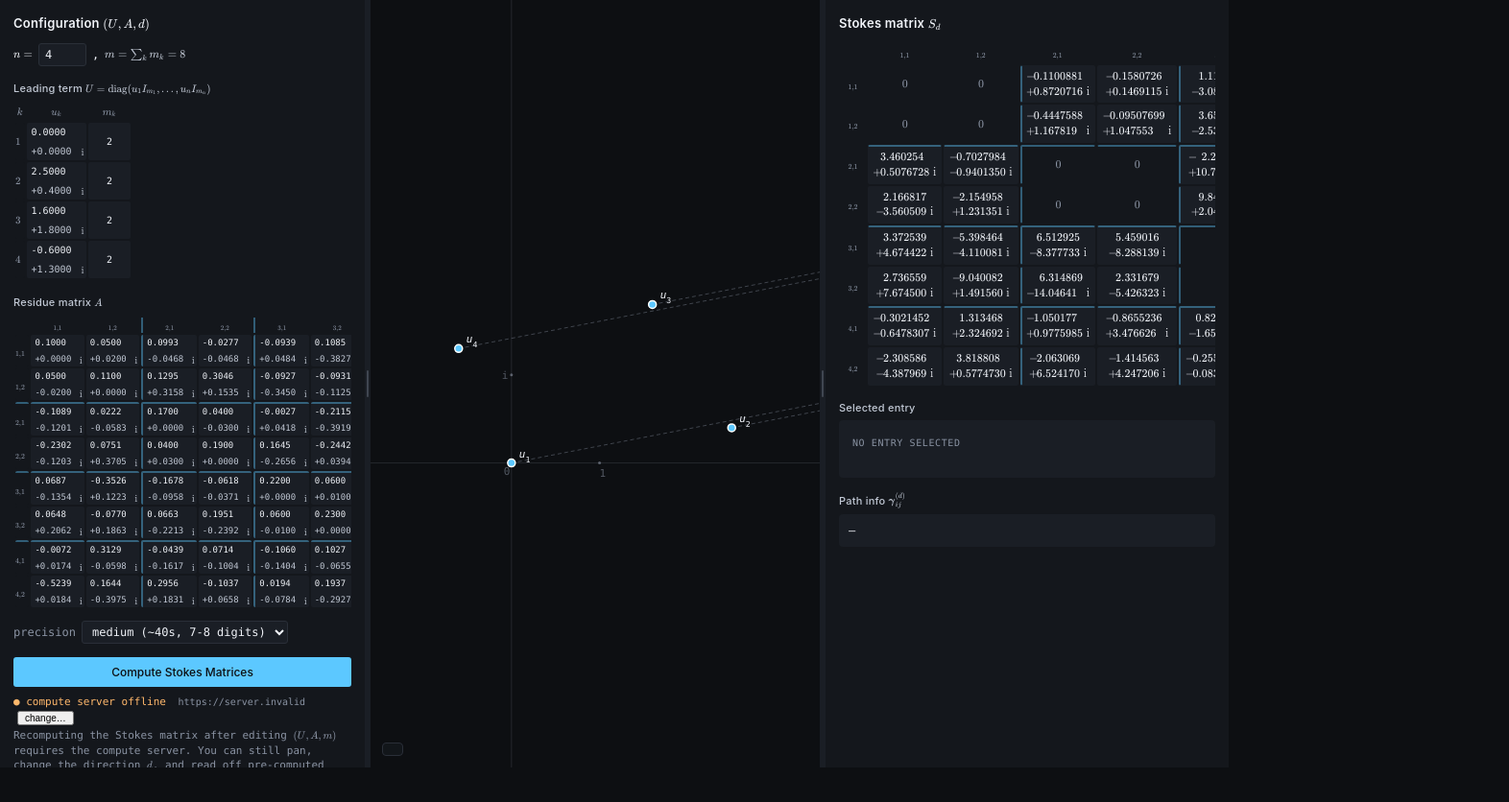
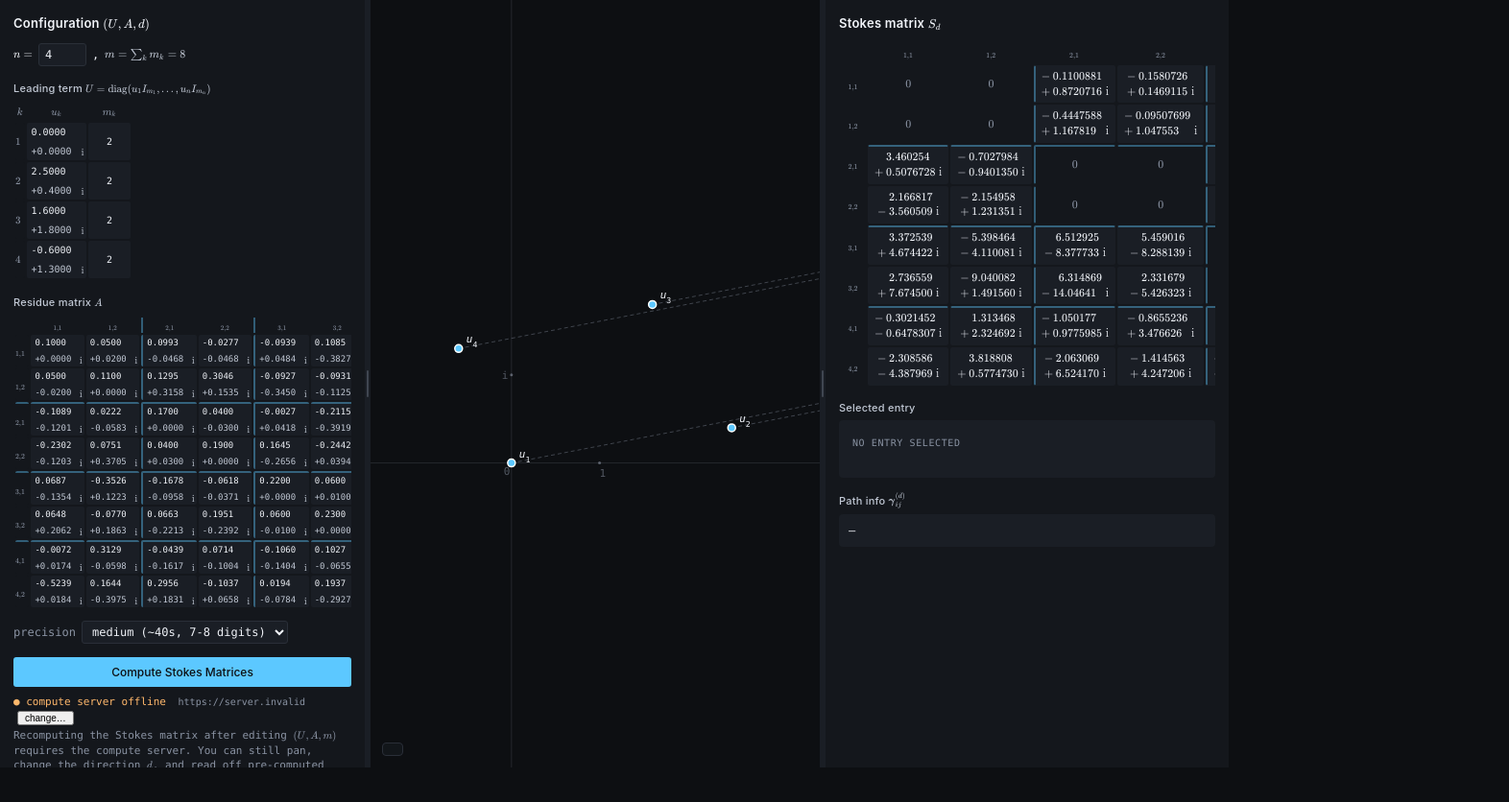
Before and after one commit to dtq1997/Stokes-Matrix, a website built with Vite: page web/index.html in a window 1280 px wide. Shown: the whole page at 96% size, 1572 px wide, since content can reach past the window. Built offline with nearby package versions, Linux system fonts and the light colour scheme; no server answers.

Commit message:
ui: 对齐复数小数点并调整符号间距

```diff
--- a/web/src/main.ts
+++ b/web/src/main.ts
@@ -787,7 +787,7 @@ async function main() {
     return mmul(mmul(left, block), right);
   }
 
-  /** 复数 entry 渲染为 HTML grid (4 列: sign | 整数 | 小数 | i).
+  /** 复数 entry 渲染为 HTML grid (5 列: sign | gap | 整数 | 小数 | i).
    * 两行 (re / im·i) 用同一 grid 让符号竖直对齐 + 小数点对齐 (整数右对齐 + 小数左对齐).
    * KaTeX 不支持 `array{r@{}l}` 的 `@{}` 列间距控制, 用 LaTeX 渲染会失败回退到源码.
    * 改用 HTML 完全可控. 字体用 KaTeX_Main 保持数学风格.
@@ -803,8 +803,8 @@ async function main() {
     const [reInt, reFrac] = splitBySigDigits(v.re, digits);
     const [imInt, imFrac] = splitBySigDigits(v.im, digits);
     return `<div class="cs-grid">
-      <span class="cs-sign">${reSign}</span><span class="cs-int">${reInt}</span><span class="cs-frac">${reFrac}</span><span class="cs-i"></span>
-      <span class="cs-sign">${imSign}</span><span class="cs-int">${imInt}</span><span class="cs-frac">${imFrac}</span><span class="cs-i">${IM_UNIT}</span>
+      <span class="cs-sign">${reSign}</span><span class="cs-gap"></span><span class="cs-int">${reInt}</span><span class="cs-frac">${reFrac}</span><span class="cs-i"></span>
+      <span class="cs-sign">${imSign}</span><span class="cs-gap"></span><span class="cs-int">${imInt}</span><span class="cs-frac">${imFrac}</span><span class="cs-i">${IM_UNIT}</span>
     </div>`;
   }
 
--- a/web/src/styles/main.css
+++ b/web/src/styles/main.css
@@ -508,22 +508,27 @@ h3 {
   font-size: 12px;
 }
 
-/* 复数 entry 4 列 grid: sign | int | frac | i
- *   sign: 1ch 居中 (+/−)
+/* 复数 entry 5 列 grid: sign | gap | int | frac | i
+ *   sign: 自然宽度; 正实部为空但仍按另一行符号列占位
+ *   gap:  只放在符号和数字之间, 不影响 int/frac 的小数点边界
  *   int:  右对齐 (1+ 位数字, 紧贴小数点)
  *   frac: 左对齐 (".xx", 紧贴小数点)
  *   i:    1ch 左对齐 (italic)
  * 整数列右边界 = 小数点位置, 两行小数点天然对齐. sign 在最左竖直对齐. */
 .cs-grid {
   display: grid;
-  grid-template-columns: 1ch auto auto 1ch;
+  grid-template-columns: max-content 0.45ch max-content max-content max-content;
   column-gap: 0;
   row-gap: 0;
   align-items: baseline;
   justify-items: center;
   font-variant-numeric: tabular-nums;
 }
-.cs-sign { color: var(--fg); }
+.cs-sign {
+  color: var(--fg);
+  justify-self: center;
+}
+.cs-gap { width: 0.45ch; }
 .cs-int { justify-self: end; }
 .cs-frac { justify-self: start; }
 .cs-i {
```
